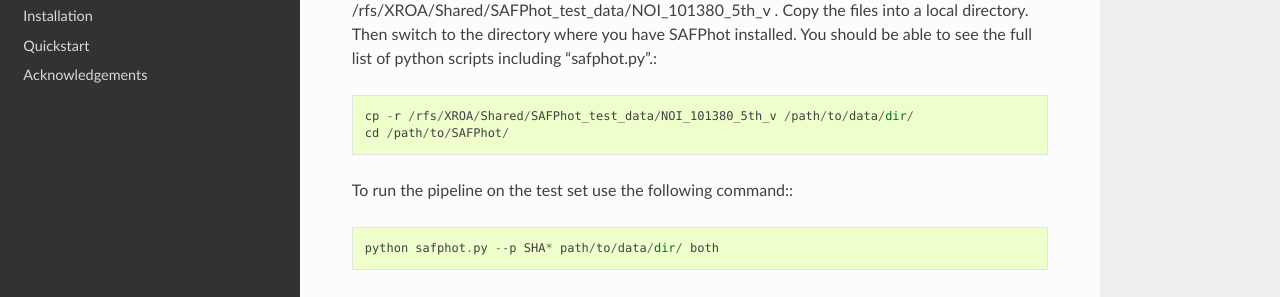
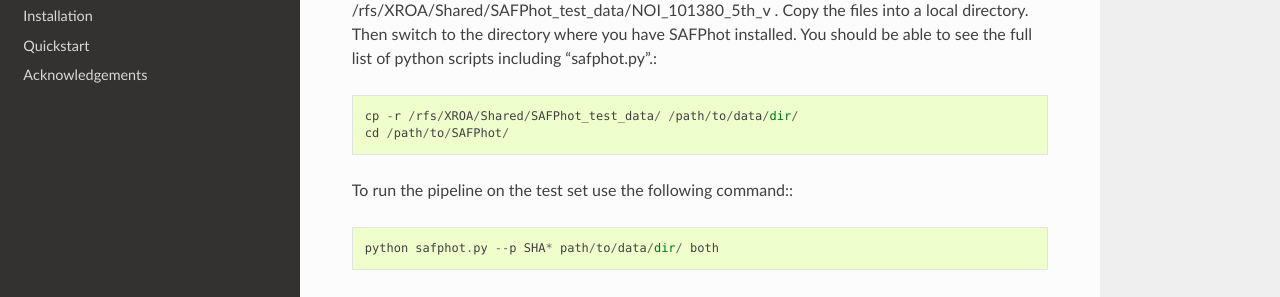
Before and after one commit to apchsh/SAFPhot, a Sphinx documentation site: the page built from docs/index.rst, in a window 1280 px wide and 900 px high, scrolled down 882 px. Shown: the part 151-448 px from the top of the window. Built offline with Sphinx 7.4.7 and the Read the Docs theme 2.0.0, drawn with Linux system fonts in a browser that asks for light colours.

Commit message:
Documentation changes

```diff
--- a/docs/index.rst
+++ b/docs/index.rst
@@ -44,7 +44,7 @@ We have provided a dataset to test the pipeline on RFS at /rfs/XROA/Shared/SAFPh
 Copy the files into a local directory. Then switch to the directory where you have SAFPhot installed. You should be able to
 see the full list of python scripts including "safphot.py".::
 
-   cp -r /rfs/XROA/Shared/SAFPhot_test_data/NOI_101380_5th_v /path/to/data/dir/
+   cp -r /rfs/XROA/Shared/SAFPhot_test_data/ /path/to/data/dir/
    cd /path/to/SAFPhot/
 
 To run the pipeline on the test set use the following command:::
```
